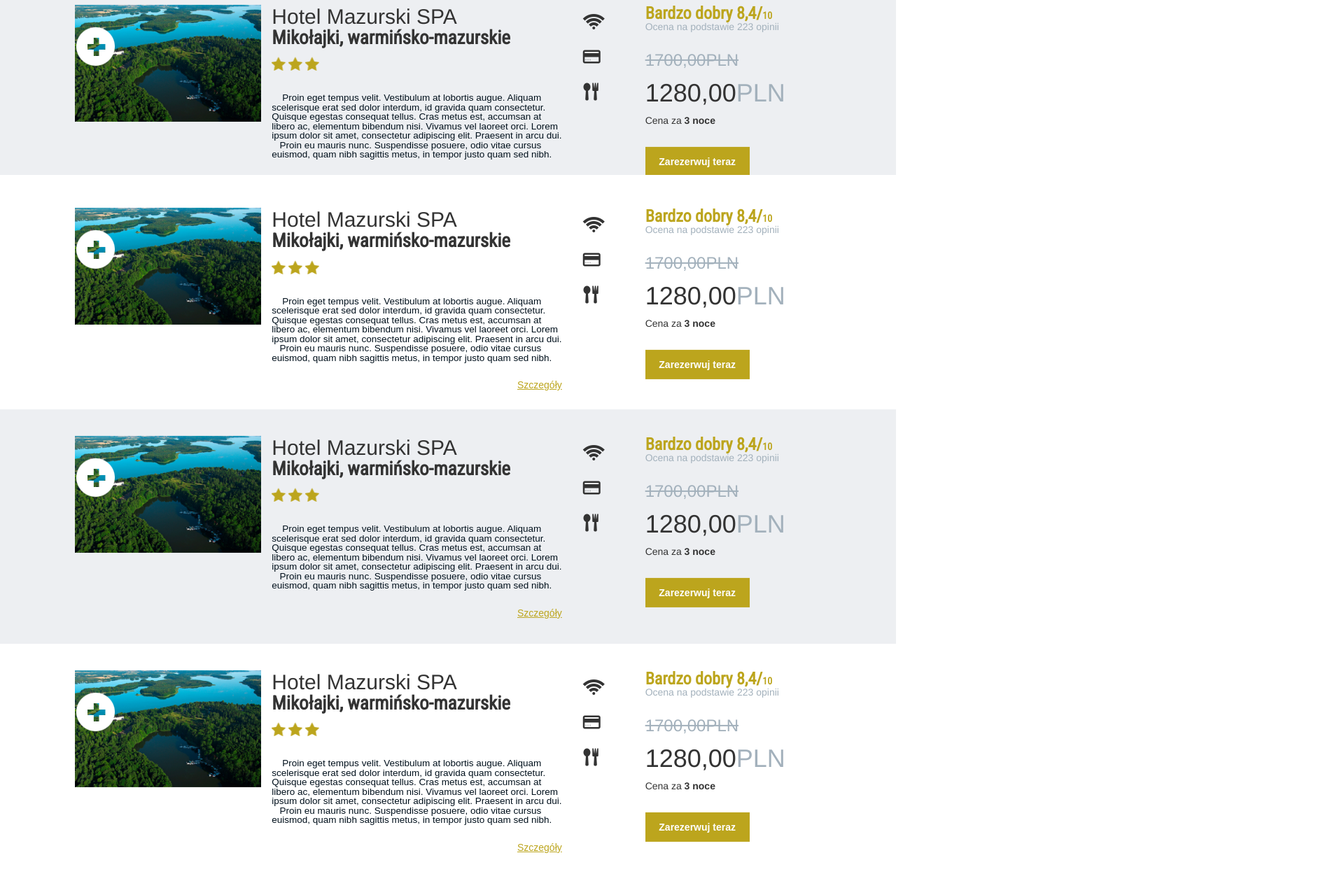
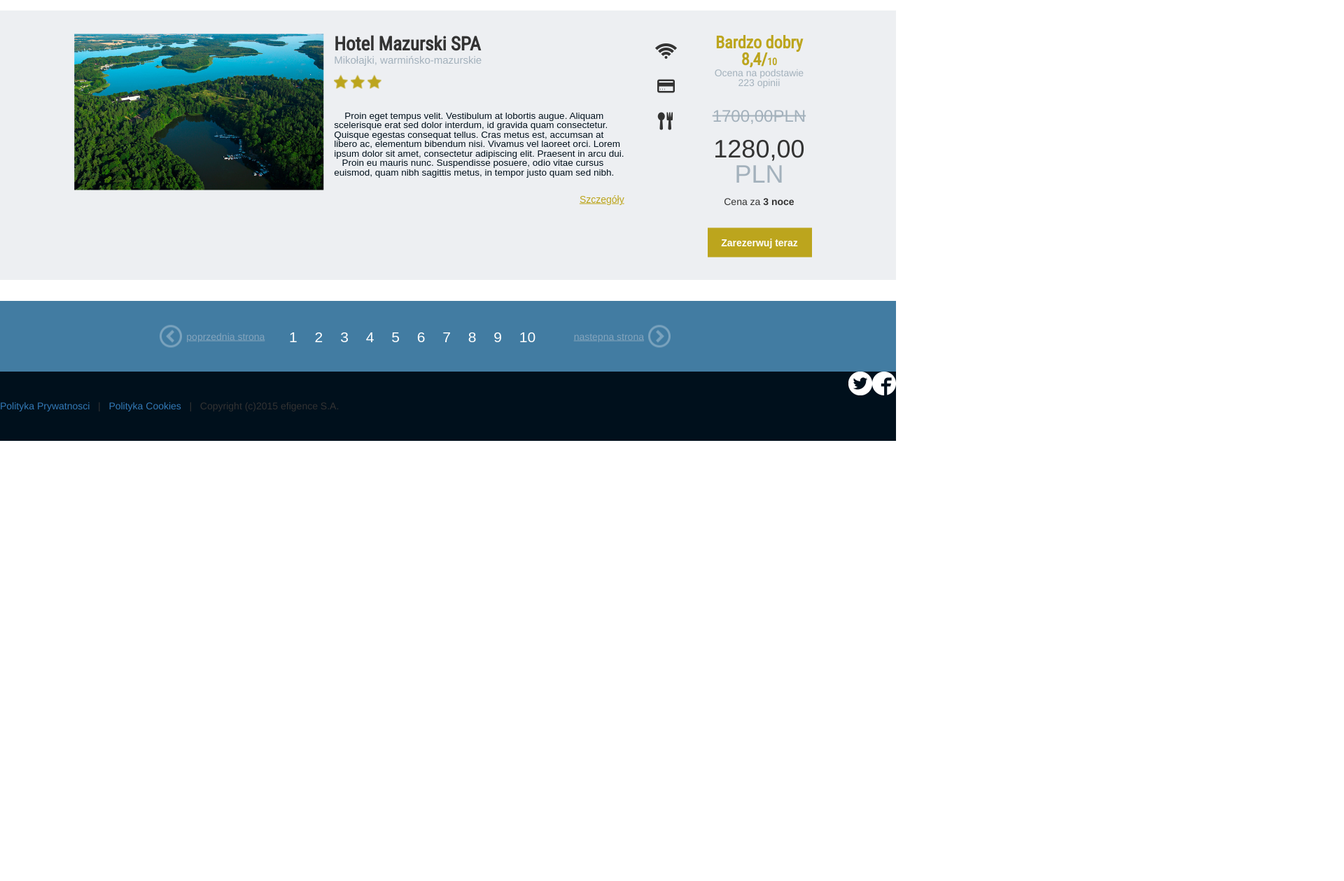
Before and after one commit to f0kuz-zz/EFIGENCE-CAMP, a website: page subpage.html in a window 1280 px wide. Shown: the part 1304-2563 px from the top of the page at 70% size, 1920 px wide, since content can reach past the window. After the commit the page ends 1934 px from the top, so only its background shows below. Drawn offline with nearby package versions, Linux system fonts and the light colour scheme; files that its build step writes are made by us from their sources; files whose address does not match are found by name.

Commit message:
Finish work with AnimationSubpageImg branch

```diff
--- a/public/css/style_subpage.css
+++ b/public/css/style_subpage.css
@@ -277,7 +277,7 @@ czy line-height przy którym łamanie do nowej linii ma duży padding */
 
 .row-element{
 	position: relative;
-	height: 335px;
+	height: 385px;
 	background-color: #edeff2;
 }
 
@@ -287,44 +287,82 @@ czy line-height przy którym łamanie do nowej linii ma duży padding */
 
 /* ARTICLE CENTER */
 
-	/* PHOTO */
+	/*OFFER PHOTO */
 
  .article-center{
-	position: relative;
+	position: absolute;
 	top: 50%;
 	transform: translateY(-50%);
 	padding: 15px 0;
 }
 
-.article-center figure{
+.photo{
 	position: relative;
-	cursor: pointer;
-	text-align: center;
-
+	overflow: hidden;
 }
 
-.article-center figure::after{
+.offer-photo{
+	padding: 0;
+}
+
+.offer-photo::after{
+	position: absolute;
+	top: 0;
+	left: 0;
+	display: block;
 	content: '';
-	position: absolute;
-	background: url(../images/hover-plus.png) center center no-repeat;
-	display: block;
-	width: 60px;
-	height: 60px;
-	text-align: center;
-	transform: translateY(50%);
+	background-color: #bca51d;
+	background-position: center center;
+	background-size: cover;
+	width: 100%;
+	height: 100%;
+	/*transform: translate3d(0, 0, 0);*/
+	opacity: 0;
+	transition: opacity .25s;
+	z-index: 1;
+}
+
+.offer-photo:hover::after{
+	/*transform: translate3d(0, -100%, 0);*/
+	opacity: .85;
+}
+
+.offer-img{
+	position: relative;
+	padding: 0;
+	margin: 0;
+	left: 50%;
+	transform: translateX(-50%);
+}
 
 
+.plusik{
+	position: absolute;
+	width: 55px;
+	height: 55px;
+	left: 43.67816091954023%;
+	top: 50%;
+	opacity: 0;
+	transform: translate3d(0,0,0);
+	transition: transform .55s, opacity .45s ease-in;
 }
 
-.article-center figure img{
-	padding: 0 0;
+.offer-photo:hover .plusik{
+	opacity: 1;
+	transform: translate3d(0, -50%, 0);
+	z-index: 2;
 }
 
-/*.plus-div{
+.offer-photo a{
 	position: absolute;
-	top: 80%;
-	left: 8%;
-}*/
+	display: block;
+	left: 15px;
+	min-height: 100%;
+	width: 100%;
+	z-index: 1000;
+	white-space: nowrap;
+	text-indent: 9999px;
+}
 
 .desc h3{
 	font-size: 1.8rem;
--- a/subpage.html
+++ b/subpage.html
@@ -79,11 +79,17 @@
 	<section id="offers" class="col-sm-12">
 		<div class="row-element">
 			<article class="col-sm-10 col-sm-offset-1 text-center article-center">
-				<figure class="col-sm-3">
-					<img  src="public/images/hotel-mazurski-spa.jpg" alt="Hotel Mazurski">
+
+				<figure class="col-sm-4 text-center offer-photo">
+					<img class="col-sm-12 offer-img"  src="public/images/hotel-mazurski-spa.jpg" alt="Hotel Mazurski">
+
+					<figcaption>
+						<img class="plusik" src="public/images/hover-plus.png" alt="">
+						<a href="#">View more...</a>
+					</figcaption>
 					<!-- <span class="plus-div"></span> -->
 				</figure>
-				<div class="col-sm-5 desc">
+				<div class="col-sm-5 desc text-left">
 					<h3>Hotel Mazurski SPA</h2>
 						<h4>Mikołajki, warmińsko-mazurskie</h4>
 						<ul class="rate-ul">
@@ -102,7 +108,7 @@
 							<li class="icon-lifebuoy"></li>
 						</ul>
 					</div>
-					<aside class="col-sm-3 right-desc">
+					<aside class="col-sm-2 right-desc">
 						<span class="opinion">Bardzo dobry 8,4/<span class="smallcap">10</span></span><br>
 						<span class="opinion-val">Ocena na podstawie 223 opinii</span><br>
 						<span class="old-price">1700,00PLN</span><br>
@@ -112,38 +118,21 @@
 					</aside>
 				</article>
 			</div>
+			<div class="row-element">
+			<article class="col-sm-10 col-sm-offset-1 text-center article-center">
 
+				<figure class="col-sm-4 text-center offer-photo">
+					<img class="col-sm-12 offer-img"  src="public/images/hotel-mazurski-spa.jpg" alt="Hotel Mazurski">
 
-
-
-
-
-
-
-
-
-
-
-
-
-
-
-
-
-
-
-
-
-
-
-			<div class="row-element">
-				<article class="col-sm-10 col-sm-offset-1 article-center">
-					<figure>
-						<img class="col-sm-3" src="public/images/hotel-mazurski-spa.jpg" alt="Hotel Mazurski">
+					<figcaption>
+						<img class="plusik" src="public/images/hover-plus.png" alt="">
+						<a href="#">View more...</a>
+					</figcaption>
+					<!-- <span class="plus-div"></span> -->
 				</figure>
-					<div class="col-sm-5 desc">
-						<h2>Hotel Mazurski SPA</h2>
-						<h3>Mikołajki, warmińsko-mazurskie</h3>
+				<div class="col-sm-5 desc text-left">
+					<h3>Hotel Mazurski SPA</h2>
+						<h4>Mikołajki, warmińsko-mazurskie</h4>
 						<ul class="rate-ul">
 							<li></li>
 							<li></li>
@@ -160,7 +149,7 @@
 							<li class="icon-lifebuoy"></li>
 						</ul>
 					</div>
-					<aside class="col-sm-3 right-desc">
+					<aside class="col-sm-2 right-desc">
 						<span class="opinion">Bardzo dobry 8,4/<span class="smallcap">10</span></span><br>
 						<span class="opinion-val">Ocena na podstawie 223 opinii</span><br>
 						<span class="old-price">1700,00PLN</span><br>
@@ -171,13 +160,20 @@
 				</article>
 			</div>
 			<div class="row-element">
-				<article class="col-sm-10 col-sm-offset-1 article-center">
-					<figure>
-						<img class="col-sm-3" src="public/images/hotel-mazurski-spa.jpg" alt="Hotel Mazurski">
+				<article class="col-sm-10 col-sm-offset-1 text-center article-center">
+
+					<figure class="col-sm-4 text-center offer-photo">
+						<img class="col-sm-12 offer-img"  src="public/images/hotel-mazurski-spa.jpg" alt="Hotel Mazurski">
+
+						<figcaption>
+							<img class="plusik" src="public/images/hover-plus.png" alt="">
+							<a href="#">View more...</a>
+						</figcaption>
+						<!-- <span class="plus-div"></span> -->
 					</figure>
-					<div class="col-sm-5 desc">
-						<h2>Hotel Mazurski SPA</h2>
-						<h3>Mikołajki, warmińsko-mazurskie</h3>
+					<div class="col-sm-5 desc text-left">
+						<h3>Hotel Mazurski SPA</h2>
+							<h4>Mikołajki, warmińsko-mazurskie</h4>
 							<ul class="rate-ul">
 								<li></li>
 								<li></li>
@@ -194,109 +190,7 @@
 								<li class="icon-lifebuoy"></li>
 							</ul>
 						</div>
-					<aside class="col-sm-3 right-desc">
-						<span class="opinion">Bardzo dobry 8,4/<span class="smallcap">10</span></span><br>
-						<span class="opinion-val">Ocena na podstawie 223 opinii</span><br>
-						<span class="old-price">1700,00PLN</span><br>
-						<span class="price">1280,00<span class="pln">PLN</span></span><br>
-						<span class="nights">Cena za <b>3 noce</b></span><br>
-						<a href="#"><input class="book-btn" type="button" value="Zarezerwuj teraz"></a>
-					</aside>
-				</article>
-			</div>
-			<div class="row-element">
-				<article class="col-sm-10 col-sm-offset-1 article-center">
-					<figure>
-						<img class="col-sm-3" src="public/images/hotel-mazurski-spa.jpg" alt="Hotel Mazurski">
-					</figure>
-					<div class="col-sm-5 desc">
-						<h2>Hotel Mazurski SPA</h2>
-						<h3>Mikołajki, warmińsko-mazurskie</h3>
-						<ul class="rate-ul">
-							<li></li>
-							<li></li>
-							<li></li>
-						</ul>
-						<p class="desc-p">Proin eget tempus velit. Vestibulum at lobortis augue. Aliquam scelerisque erat sed dolor interdum, id gravida quam consectetur. Quisque egestas consequat tellus. Cras metus est, accumsan at libero ac, elementum bibendum nisi. Vivamus vel laoreet orci. Lorem ipsum dolor sit amet, consectetur adipiscing elit. Praesent in arcu dui.<br>&nbsp&nbsp&nbspProin eu mauris nunc. Suspendisse posuere, odio vitae cursus euismod, quam nibh sagittis metus, in tempor justo quam sed nibh.</p>
-						<a href="#" class="desc-moreinfo">Szczegóły</a>
-					</div>
-					<div class="col-sm-1 facilities">
-						<ul class="facilities-ul">
-							<li class="icon-connection"></li>
-							<li class="icon-credit-card"></li>
-							<li class="icon-spoon-knife"></li>
-							<li class="icon-lifebuoy"></li>
-						</ul>
-					</div>
-					<aside class="col-sm-3 right-desc">
-						<span class="opinion">Bardzo dobry 8,4/<span class="smallcap">10</span></span><br>
-						<span class="opinion-val">Ocena na podstawie 223 opinii</span><br>
-						<span class="old-price">1700,00PLN</span><br>
-						<span class="price">1280,00<span class="pln">PLN</span></span><br>
-						<span class="nights">Cena za <b>3 noce</b></span><br>
-						<a href="#"><input class="book-btn" type="button" value="Zarezerwuj teraz"></a>
-					</aside>
-				</article>
-			</div>
-			<div class="row-element">
-				<article class="col-sm-10 col-sm-offset-1 article-center">
-					<figure>
-						<img class="col-sm-3" src="public/images/hotel-mazurski-spa.jpg" alt="Hotel Mazurski">
-					</figure>
-					<div class="col-sm-5 desc">
-						<h2>Hotel Mazurski SPA</h2>
-						<h3>Mikołajki, warmińsko-mazurskie</h3>
-						<ul class="rate-ul">
-							<li></li>
-							<li></li>
-							<li></li>
-						</ul>
-						<p class="desc-p">Proin eget tempus velit. Vestibulum at lobortis augue. Aliquam scelerisque erat sed dolor interdum, id gravida quam consectetur. Quisque egestas consequat tellus. Cras metus est, accumsan at libero ac, elementum bibendum nisi. Vivamus vel laoreet orci. Lorem ipsum dolor sit amet, consectetur adipiscing elit. Praesent in arcu dui.<br>&nbsp&nbsp&nbspProin eu mauris nunc. Suspendisse posuere, odio vitae cursus euismod, quam nibh sagittis metus, in tempor justo quam sed nibh.</p>
-						<a href="#" class="desc-moreinfo">Szczegóły</a>
-					</div>
-					<div class="col-sm-1 facilities">
-						<ul class="facilities-ul">
-							<li class="icon-connection"></li>
-							<li class="icon-credit-card"></li>
-							<li class="icon-spoon-knife"></li>
-							<li class="icon-lifebuoy"></li>
-						</ul>
-					</div>
-					<aside class="col-sm-3 right-desc">
-						<span class="opinion">Bardzo dobry 8,4/<span class="smallcap">10</span></span><br>
-						<span class="opinion-val">Ocena na podstawie 223 opinii</span><br>
-						<span class="old-price">1700,00PLN</span><br>
-						<span class="price">1280,00<span class="pln">PLN</span></span><br>
-						<span class="nights">Cena za <b>3 noce</b></span><br>
-						<a href="#"><input class="book-btn" type="button" value="Zarezerwuj teraz"></a>
-					</aside>
-				</article>
-			</div>
-			<div class="row-element">
-				<article class="col-sm-10 col-sm-offset-1 article-center">
-					<figure>
-						<img class="col-sm-3" src="public/images/hotel-mazurski-spa.jpg" alt="Hotel Mazurski">
-					</figure>
-					<div class="col-sm-5 desc">
-						<h2>Hotel Mazurski SPA</h2>
-						<h3>Mikołajki, warmińsko-mazurskie</h3>
-						<ul class="rate-ul">
-							<li></li>
-							<li></li>
-							<li></li>
-						</ul>
-						<p class="desc-p">Proin eget tempus velit. Vestibulum at lobortis augue. Aliquam scelerisque erat sed dolor interdum, id gravida quam consectetur. Quisque egestas consequat tellus. Cras metus est, accumsan at libero ac, elementum bibendum nisi. Vivamus vel laoreet orci. Lorem ipsum dolor sit amet, consectetur adipiscing elit. Praesent in arcu dui.<br>&nbsp&nbsp&nbspProin eu mauris nunc. Suspendisse posuere, odio vitae cursus euismod, quam nibh sagittis metus, in tempor justo quam sed nibh.</p>
-						<a href="#" class="desc-moreinfo">Szczegóły</a>
-					</div>
-					<div class="col-sm-1 facilities">
-						<ul class="facilities-ul">
-							<li class="icon-connection"></li>
-							<li class="icon-credit-card"></li>
-							<li class="icon-spoon-knife"></li>
-							<li class="icon-lifebuoy"></li>
-						</ul>
-					</div>
-					<aside class="col-sm-3 right-desc">
+						<aside class="col-sm-2 right-desc">
 							<span class="opinion">Bardzo dobry 8,4/<span class="smallcap">10</span></span><br>
 							<span class="opinion-val">Ocena na podstawie 223 opinii</span><br>
 							<span class="old-price">1700,00PLN</span><br>
```
Lines whose indentation alone changed are shown as unchanged.
